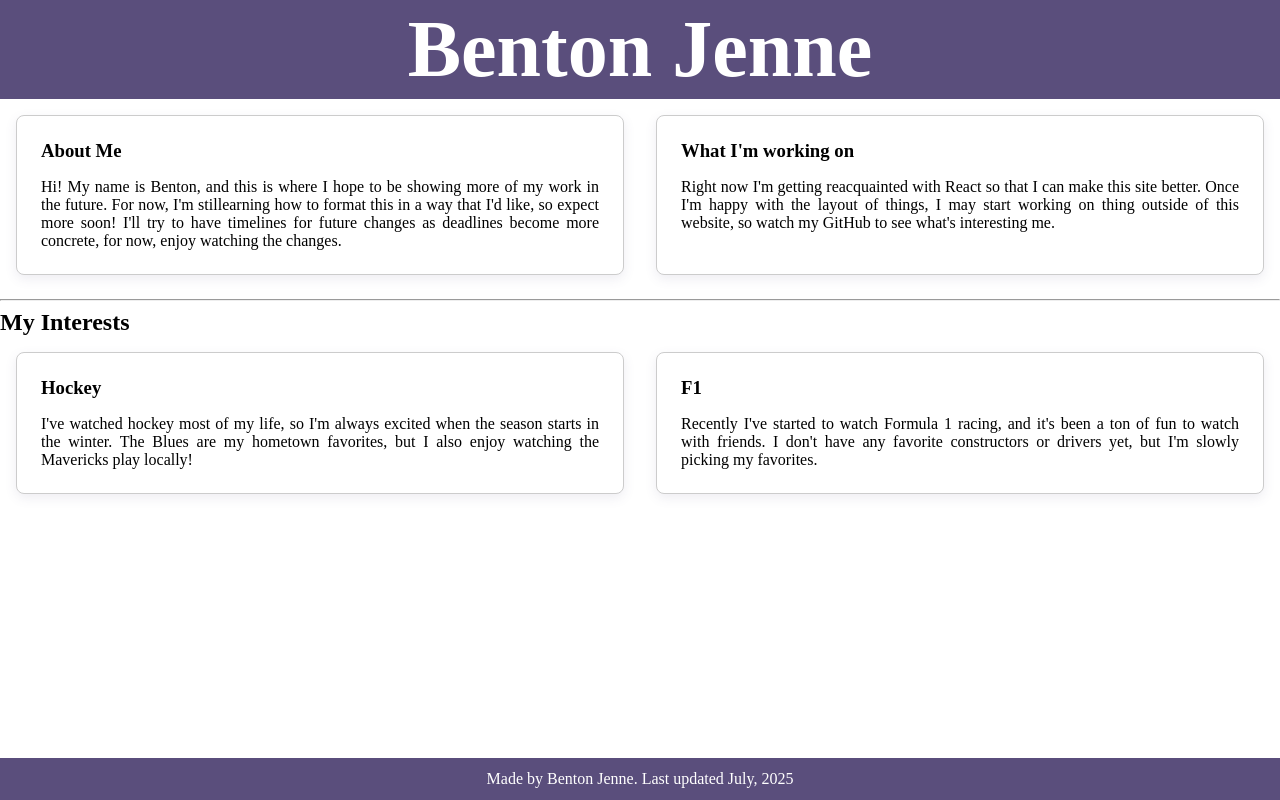
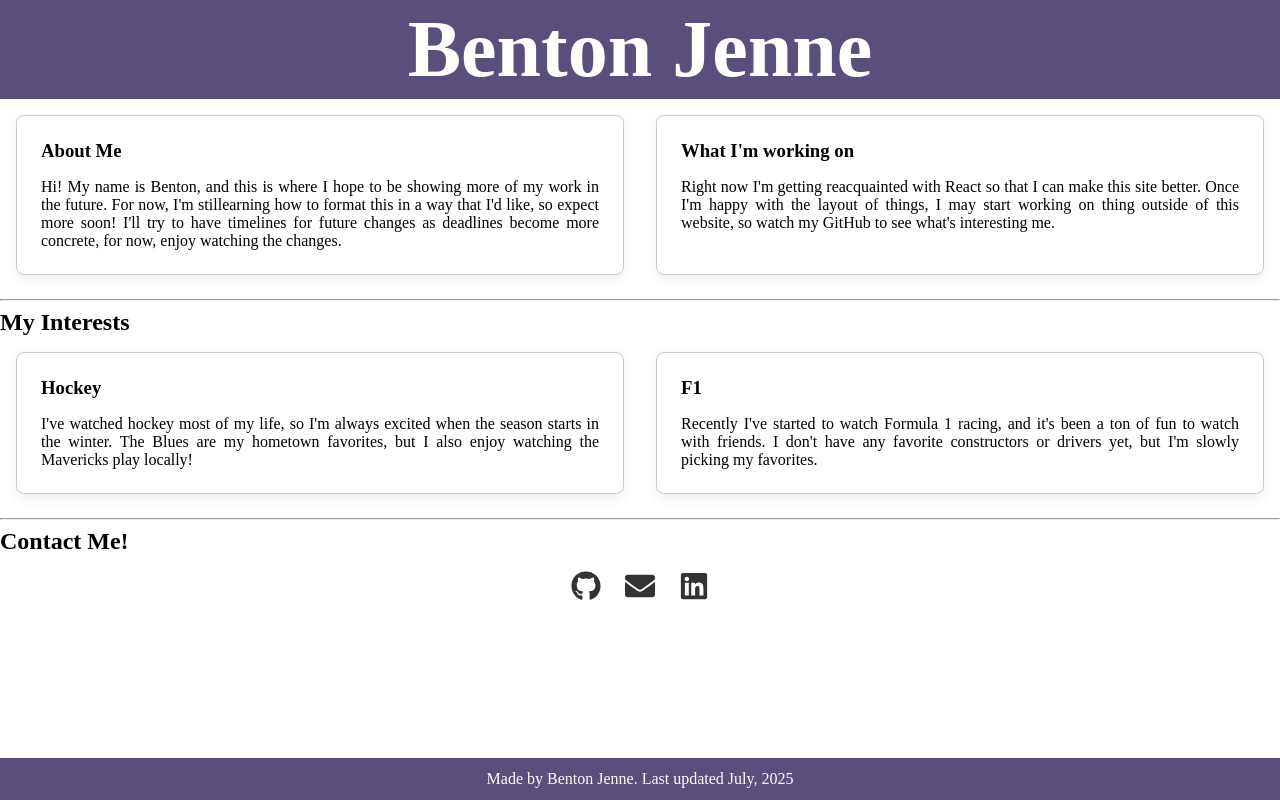
Before and after one commit to BJenne87/personal-website, a React (Create React App) app: page / in a window 1280 px wide. Built offline with nearby package versions, Linux system fonts and the light colour scheme.

Commit message:
added contact buttons for people to reach out to me!

```diff
--- a/package.json
+++ b/package.json
@@ -9,6 +9,7 @@
     "@testing-library/user-event": "^13.5.0",
     "react": "^19.1.0",
     "react-dom": "^19.1.0",
+    "react-icons": "^5.5.0",
     "react-scripts": "5.0.1",
     "web-vitals": "^2.1.4"
   },
--- a/src/Components/Body.jsx
+++ b/src/Components/Body.jsx
@@ -2,6 +2,7 @@ import "./Body.css";
 import About from "../Data/about.json"
 import Hobbies from "../Data/hobbies.json"
 import Card from "./Card.jsx"
+import Links from "./Links.jsx"
 
 const Body = () => {
     return(
@@ -12,13 +13,16 @@ const Body = () => {
             ))}
 
         </div>
-            <hr/>
+        <hr/>
         <h2>My Interests</h2>
         <div className="card-container">
             {Hobbies.map((item,index) => (
                 <Card key={index} title={item.title} body={item.body}/>
             ))}
         </div>
+        <hr/>
+        <h2>Contact Me!</h2>
+        <Links/>
         </>
     );
 };
--- /dev/null
+++ b/src/Components/Links.css
@@ -0,0 +1,24 @@
+.social-links {
+  display: flex;
+  gap: 1.5rem;
+  justify-content: center;
+  align-items: center;
+  padding: 1rem;
+}
+
+.social-links a {
+  color: #333;
+  transition: color 0.3s ease;
+}
+
+#linkedin:hover{
+  color: #0072b1;
+}
+
+#email:hover{
+  color: #fdf5aa;
+}
+
+#github:hover{
+  color: #6e5494
+}
--- /dev/null
+++ b/src/Components/Links.jsx
@@ -0,0 +1,20 @@
+import { FaGithub, FaLinkedin, FaEnvelope } from 'react-icons/fa';
+import './Links.css';
+
+const Links = () => {
+  return (
+    <div className="social-links">
+      <a id="github" href="https://github.com/BJenne87" target="_blank" rel="noopener noreferrer" aria-label="GitHub">
+        <FaGithub size={30} />
+      </a>
+      <a id="email" href="mailto:stevenbjenne@gmail.com" aria-label="Email">
+        <FaEnvelope size={30} />
+      </a>
+      <a id="linkedin" href="https://linkedin.com/in/stevenjenne" target="_blank" rel="noopener noreferrer" aria-label="LinkedIn">
+        <FaLinkedin size={30} />
+      </a>
+    </div>
+  );
+};
+
+export default Links;
```
Also changed, not shown: 1 other file (tests, documents, lock files or other folders).
